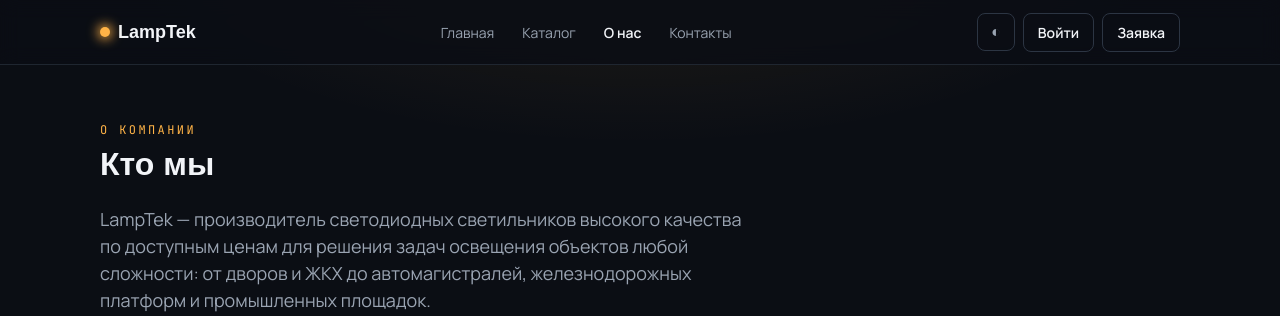
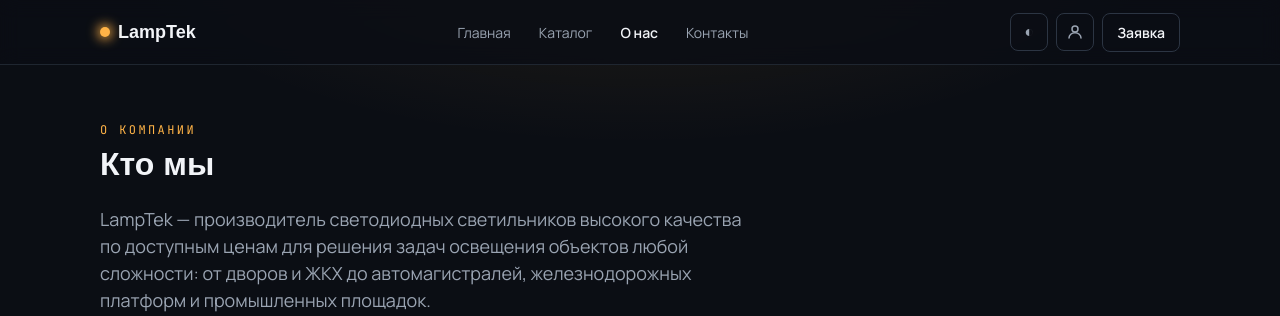
Before and after one commit to Zharkov/lamptek, a Flask app: page /about in a window 1280 px wide. Shown: the top 316 px of the page. Run offline with Flask 3, Linux system fonts and the light colour scheme; data comes from the database, SQL or seed files in the repository; some libraries are stand-ins or nearby versions; some web fonts are replaced.

Commit message:
replace login button with person icon in header

```diff
--- a/templates/base.html
+++ b/templates/base.html
@@ -23,11 +23,17 @@
     <div class="header__actions">
       <button id="theme-toggle" class="icon-btn" aria-label="Сменить тему" title="Светлая/тёмная тема">◐</button>
       {% if current_user.is_authenticated %}
-      <a href="{{ url_for('admin') }}" class="btn btn--ghost btn--sm">Управление</a>
+      <a href="{{ url_for('admin') }}" class="icon-btn" aria-label="Панель администратора" title="Панель администратора">
+        <svg width="18" height="18" viewBox="0 0 24 24" fill="none" stroke="currentColor" stroke-width="2" stroke-linecap="round" stroke-linejoin="round"><circle cx="12" cy="8" r="4"/><path d="M4 20c0-4 3.6-7 8-7s8 3 8 7"/></svg>
+      </a>
       {% elif current_customer %}
-      <a href="{{ url_for('profile') }}" class="btn btn--ghost btn--sm">{{ current_customer.name.split()[0] }}</a>
+      <a href="{{ url_for('profile') }}" class="icon-btn" aria-label="Личный кабинет" title="{{ current_customer.name }}" style="border-color:var(--glow);color:var(--glow)">
+        <svg width="18" height="18" viewBox="0 0 24 24" fill="none" stroke="currentColor" stroke-width="2" stroke-linecap="round" stroke-linejoin="round"><circle cx="12" cy="8" r="4"/><path d="M4 20c0-4 3.6-7 8-7s8 3 8 7"/></svg>
+      </a>
       {% else %}
-      <a href="{{ url_for('login') }}" class="btn btn--ghost btn--sm">Войти</a>
+      <a href="{{ url_for('login') }}" class="icon-btn" aria-label="Войти" title="Войти в личный кабинет">
+        <svg width="18" height="18" viewBox="0 0 24 24" fill="none" stroke="currentColor" stroke-width="2" stroke-linecap="round" stroke-linejoin="round"><circle cx="12" cy="8" r="4"/><path d="M4 20c0-4 3.6-7 8-7s8 3 8 7"/></svg>
+      </a>
       {% endif %}
       <a href="{{ url_for('cart') }}" class="btn btn--ghost btn--sm">Заявка <span id="cart-count" class="badge" hidden>0</span></a>
       <button id="menu-btn" class="icon-btn menu-btn" aria-label="Меню">☰</button>
```
